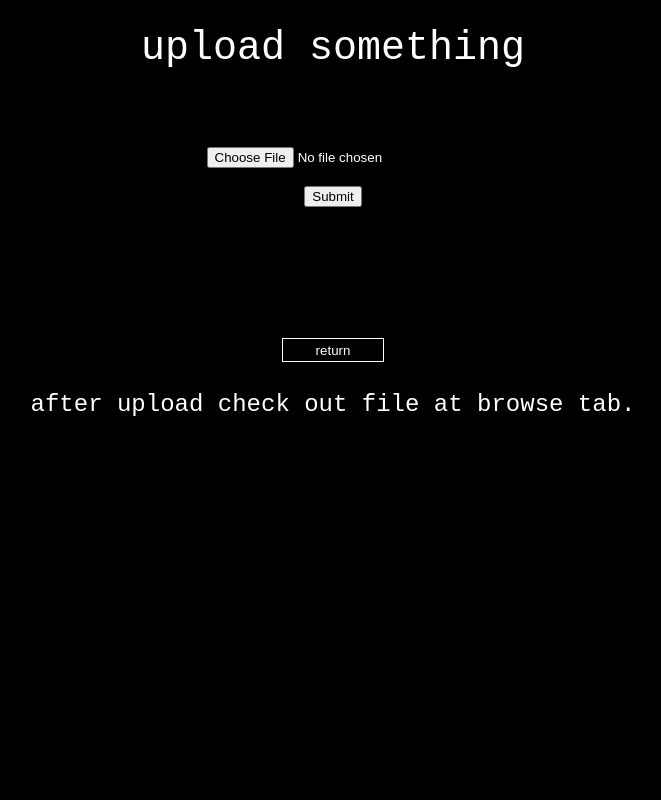
After one commit to p-tecza/PAMiW, a Flask app: page /redirect_upload in a window 1280 px wide. The commit adds this page. Shown: the whole page, without its empty margins (307-968 px from the left). Run offline with Flask 2, Linux system fonts and the light colour scheme.

Commit message:
file upload

```diff
--- a/srv/application.py
+++ b/srv/application.py
@@ -4,6 +4,8 @@ from flask_session import Session
 from uuid import uuid4
 import redis
 import json
+from pathlib import Path
+import os
 
 app=Flask(__name__)
 redis_url = "redis://127.0.0.1"
@@ -21,6 +23,8 @@ name_of_user=""
 number_of_entries=0 #TESTOWANIE
 previous_no_entries=0 #TESTOWANIE
 app.secret_key ="thekey"
+UPLOAD_FOLDER="uploaded/"
+app.config['UPLOAD_FOLDER'] = UPLOAD_FOLDER
 
 @app.route("/")
 def login_page():
@@ -175,28 +179,55 @@ def buystuf():
     if len(session["basket"]) < 1:
         return "no items in basket."
     else:
-        #usuniecie z bazy danych z ilosci
         for prod in session["basket"]:
             prod_name=prod.replace("_"," ")
             prod_json=prepare_json([prod_name])
             prod_json=prod_json[1:len(prod_json)-1]
-            print(prod_json)
             normal_json=json.loads(prod_json)
-            print(normal_json)
             normal_json["quantity"]=int(normal_json["quantity"])-1
-            print(normal_json["quantity"])
             if normal_json["quantity"] < 0:
                 normal_json["quantity"]=1
                 return "some of items are sold out, refresh main page."
             to_write_json=json.dumps(normal_json)
-            print("to write json: ")
-            print(to_write_json)
             redis_db.mset({prod_name:to_write_json})
-
 
         dl=len(session["basket"])
         session["basket"]=[]
         return "you bought "+str(dl)+" items."
 
+@app.route("/redirect_upload")
+def redup():
+    return render_template("upload.html")
+
+@app.route("/upload_file", methods=["POST"])
+def upload_image():
+    file=request.files["plik"]
+
+    path=app.config['UPLOAD_FOLDER']
+    Path(path).mkdir(parents=True, exist_ok=True)
+
+    save_location=path+"/"+str(file.filename)
+    file.save(save_location)
+    return redirect("/redirect_upload")
+
+@app.route("/redirect_browse")
+def redbrowse():
+    return render_template("browse.html")
+
+@app.route("/files")
+def show_files():
+    path=app.config['UPLOAD_FOLDER']
+    files=os.listdir(path)
+    return files
+
+@app.route("/file/<filename>")
+def fetch_file(filename):
+    path=app.config['UPLOAD_FOLDER']+"/"+str(filename)
+    return send_file(path)
+
+@app.route("/gotocontact")
+def contact():
+    return render_template("contact.html")
+
 if __name__=="__main__":
     app.run(host="0.0.0.0", port=5000, threaded=True) # threaded = True dla long pollingu
--- a/srv/static/scripts/mainscript.js
+++ b/srv/static/scripts/mainscript.js
@@ -263,3 +263,7 @@ function redirectToProduct(pr){
     window.location.replace("http://" + page+"/product_page/"+pr);
 
 }
+
+function alertMessage(){
+    alert("no promos currently :(")
+}
--- a/srv/static/styles/style.css
+++ b/srv/static/styles/style.css
@@ -119,3 +119,11 @@ a.register:hover{
     margin-right:auto;
     align-self: center; */
 }
+
+#file_upload{
+    width:50%;
+    margin-left:25%;
+    margin-right:25%;
+    text-align: center;
+    padding-bottom:10%;
+}
--- /dev/null
+++ b/srv/templates/upload.html
@@ -0,0 +1,34 @@
+<!DOCTYPE html>
+<html>
+<head>
+    <title>the shop</title>
+    <link rel= "stylesheet" type= "text/css" href= "{{ url_for('static',filename='styles/style.css') }}">
+    <link rel="shortcut icon" href="{{ url_for('static', filename='favicon.ico') }}">
+    <script>var logoutVar=false</script>
+
+
+</head>
+<body>
+
+<p class="p_center_L">upload something</p>
+<div id="product_image" class="center_this"></div>
+<p class="p_center_L" id="price"></p>
+
+<div id="file_upload">
+<form action="/upload_file" method="post" enctype="multipart/form-data">
+    <input type="file" name="plik"><br><br>
+    <input type="submit">
+</form>
+</div>
+
+<div id="table_div">
+<table class="center_table"><tr>
+<form action="/">
+    <td><input type="submit" class="login_button" value="return"></td>
+</form>
+</tr></table>
+</div>
+<p class="p_center_S" id="info">after upload check out file at browse tab.</p>
+
+</body>
+</html>
```
Also changed, not shown: srv/static/styles/main_style.css (+20 -0 lines), srv/templates/browse.html (added, +48 -0 lines), srv/templates/contact.html (added, +25 -0 lines), srv/templates/index.html (+7 -8 lines), srv/uploaded/ic_launcher1.png (added), 1 other file.
